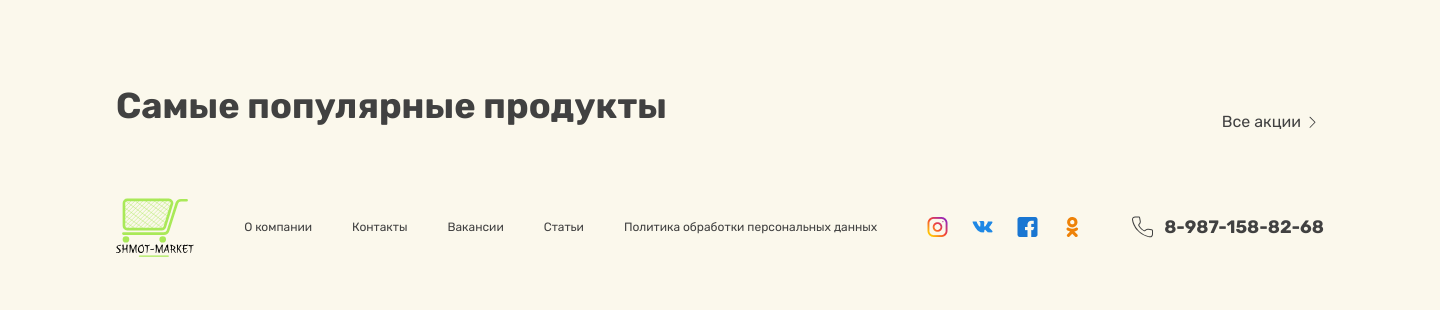
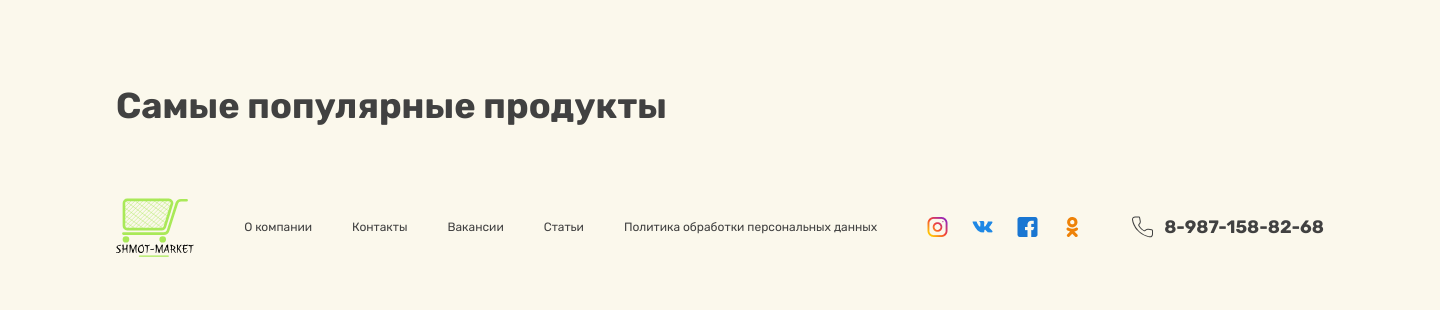
Before and after one commit to OldMansOrganizations/shmot_market, a Django app: page / in a window 1440 px wide. Shown: the part 293-603 px from the top of the page. Run offline with Django 4.2, Linux system fonts and the light colour scheme; data that the repository does not hold is empty.

Commit message:
index html add ;for products;

```diff
--- a/shmotmarket/catalog/templates/catalog/index.html
+++ b/shmotmarket/catalog/templates/catalog/index.html
@@ -18,7 +18,6 @@
             <div class="block ">
                 <div class="first-line">
                     <p class="title title_block">Самые популярные продукты</p>
-                    <a href="#" class="link_block">Все акции</a>
                 </div>
                 <div class="second-line">
                     {% for i in products %}
```
